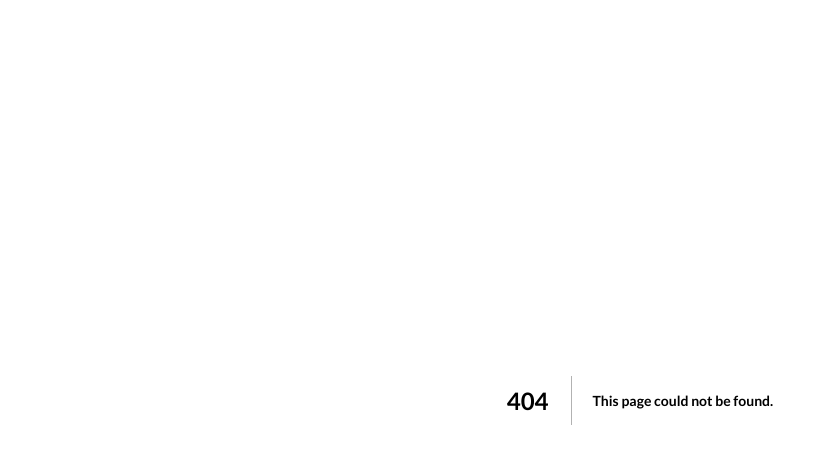
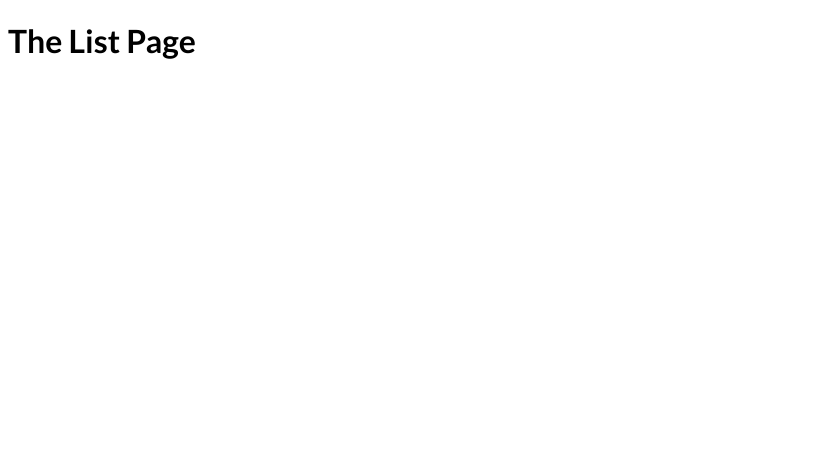
Before and after one commit to ABdou2365/nextjs-course-code-01-getting-started-starting-project, a Next.js app: page /portfolio/list in a window 1280 px wide. Before the commit this address had no page. Shown: the top 450 px of the page, without its empty margins (0-828 px from the left). Built offline with nearby package versions, Linux system fonts and the light colour scheme.

Commit message:
just playing arround lol

```diff
--- /dev/null
+++ b/pages/portfolio/list.js
@@ -0,0 +1,9 @@
+function ListPage() {
+    return (
+        <div>
+            <h1>The List Page</h1>
+        </div>
+    )
+}
+
+export default ListPage;
```
Also changed, not shown: pages/about/index.js (renamed from pages/about.js).
